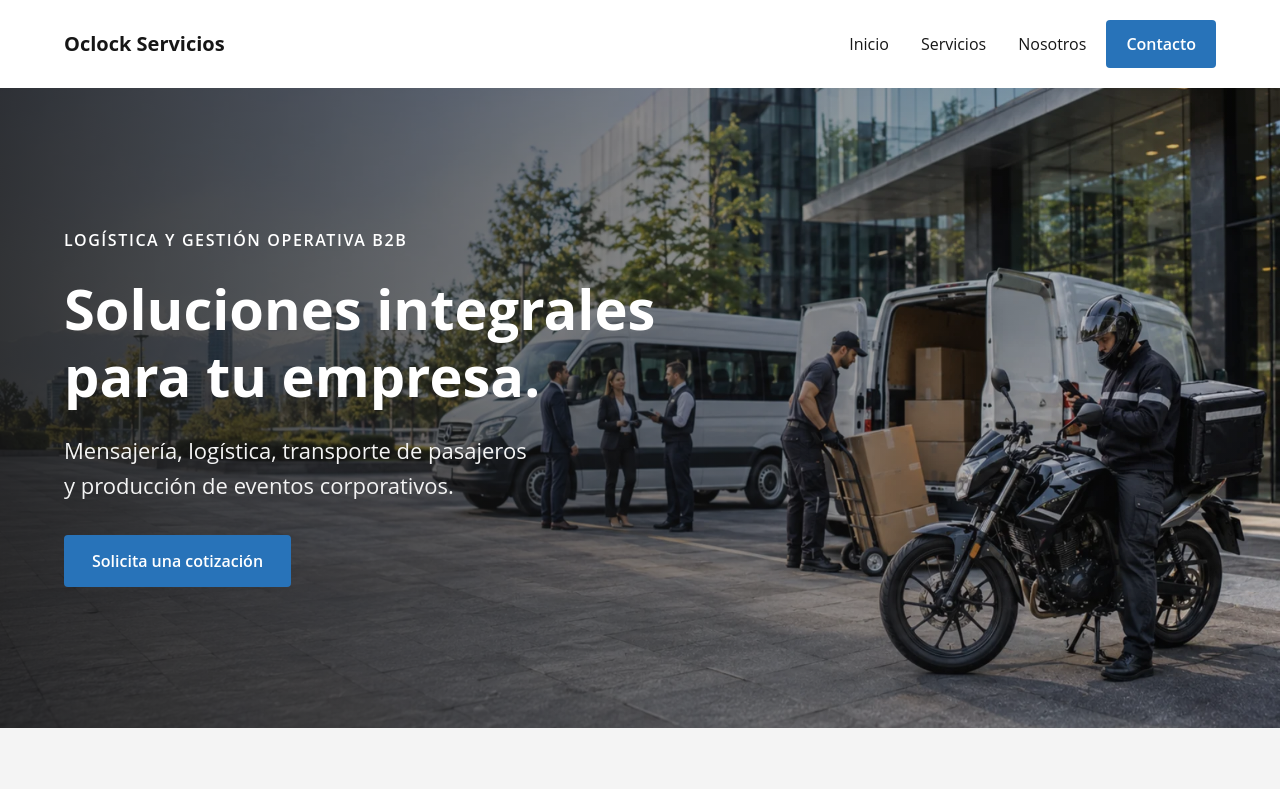
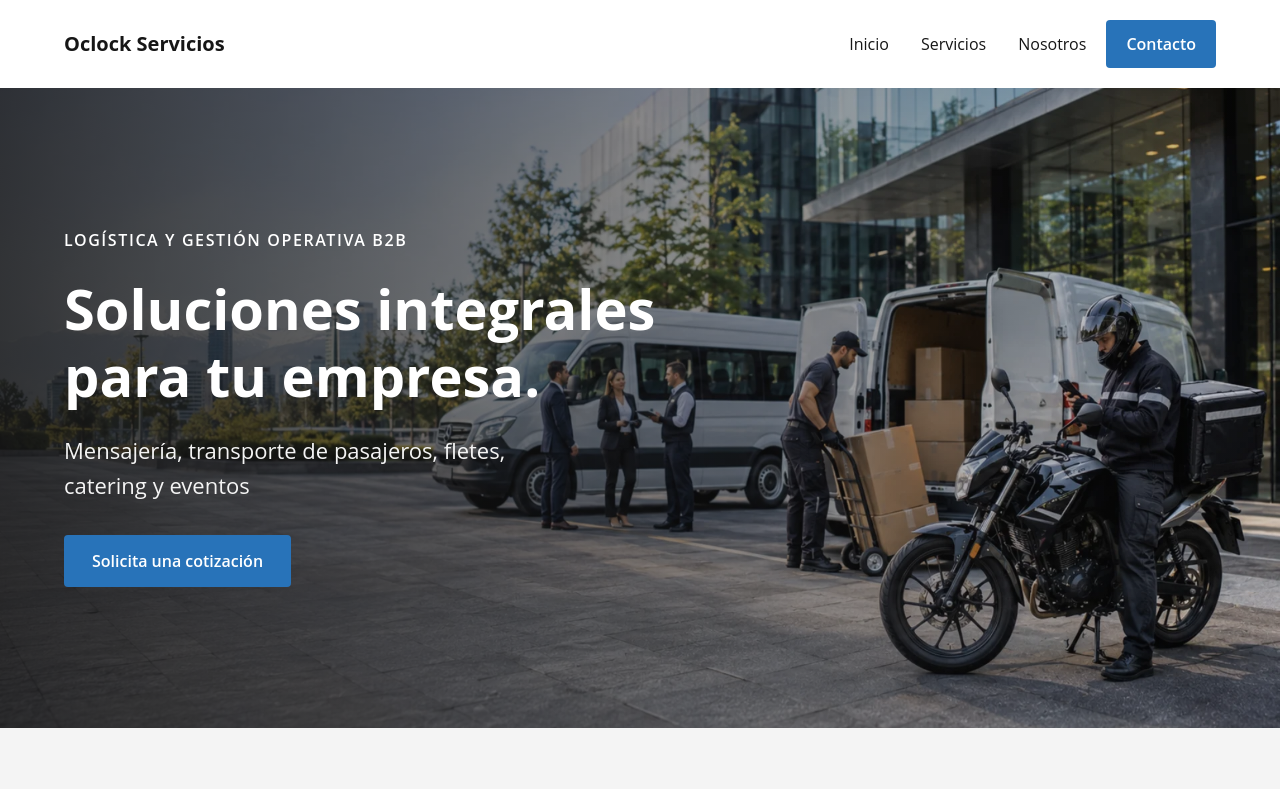
Before and after one commit to ssalinascalibar/oclock-servicios, an Astro site: page / in a window 1280 px wide. Shown: the top 789 px of the page. Built offline with nearby package versions, Linux system fonts and the light colour scheme; Astro itself is replaced by a stand-in of ours.

Commit message:
feat: mod hero description

```diff
--- a/src/components/Hero/Hero.astro
+++ b/src/components/Hero/Hero.astro
@@ -12,8 +12,7 @@ import './hero.css';
             </h1>
 
             <p class="hero-description">
-                Mensajería, logística, transporte de pasajeros
-                y producción de eventos corporativos.
+                Mensajería, transporte de pasajeros, fletes, catering y eventos
             </p>
 
             <a class="hero-button" href="#contacto">
```
